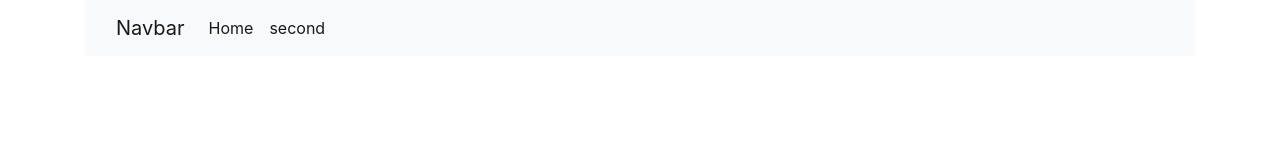
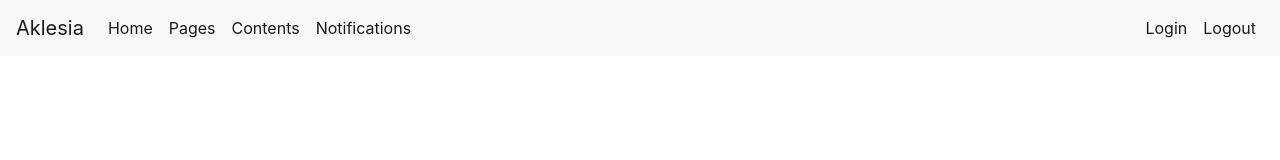
Before and after one commit to Melaeke/Aklesia, a website: page index.html in a window 1280 px wide. Drawn offline with Linux system fonts and the light colour scheme.

Commit message:
initial support for navigations

```diff
--- a/index.html
+++ b/index.html
@@ -1,37 +1,53 @@
 <html ng-app="aklesia">
+
 <head>
   <link rel="stylesheet" href="app/lib/bootstrap-4.0.0-dist/css/bootstrap.css" />
   <title>
     Aklesia App
   </title>
 </head>
+
 <body>
-      <div class="navbar-wrapper">
-        <div class="container">
-          <nav class="navbar navbar-expand-lg navbar-light bg-light">
-            <div class="container">
-                <a class="navbar-brand" href="#">Navbar</a>
-                <button class="navbar-toggler collapsed" type="button" href="#navbarSupportedContent" data-toggle="collapse" data-target="#navbarSupportedContent" aria-controls="navbarSupportedContent" aria-expanded="false" aria-label="Toggle navigation">
+  <nav class="navbar navbar-expand-lg navbar-light bg-light fixed-top">
+    <a class="navbar-brand" href="#">Aklesia</a>
+    <button class="navbar-toggler collapsed" type="button" href="#navbarSupportedContent" data-toggle="collapse" data-target="#navbarSupportedContent"
+      aria-controls="navbarSupportedContent" aria-expanded="false" aria-label="Toggle navigation">
       <span class="navbar-toggler-icon"></span>
     </button>
-
       <div class="collapse navbar-collapse" id="navbarSupportedContent">
         <ul class="nav navbar-nav">
           <li class="nav-item active">
-                      <a class="nav-link" href="#">Home <span class="sr-only">(current)</span></a>
+            <a class="nav-link" href="#">Home
+              <span class="sr-only">(current)</span>
+            </a>
           </li>
           <li class="nav-item active">
-                        <a class="nav-link" href="#second">second</span></a>
+            <a class="nav-link" href="#pages">Pages</span>
+            </a>
+          </li>
+          <li class="nav-item active">
+            <a class="nav-link" href="#contents">Contents</a>
+          </li>
+          <li class="nav-item active">
+            <a class="nav-link" href="#Notifications"> Notifications</a>
+          </li>
+        </ul>
+        <ul class="ml-md-auto navbar-nav">
+          <li class="nav-item active">
+            <a class="nav-link" href="#login">Login</a>
+          </li>
+          <li class="nav-item active">
+            <a class="nav-link" href="#logout">Logout</a>
           </li>
         </ul>
       </div>
-              </div>
   </nav>
-          </div>
+  <div class="container">
   </div>
 </body>
 <script src="app/lib/jquery-3.3.1.min.js"></script>
 <script src="app/lib/bootstrap-4.0.0-dist/js/bootstrap.min.js" />
 <script src="node_modules/angular/angular.js"></script>
 <script src="app/app.js"></script>
+
 </html>
```
Lines whose indentation alone changed are shown as unchanged.
